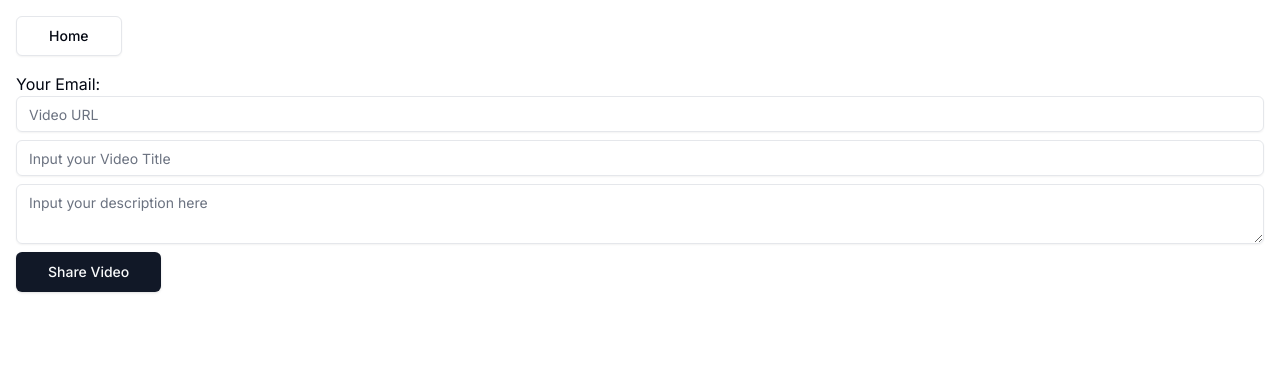
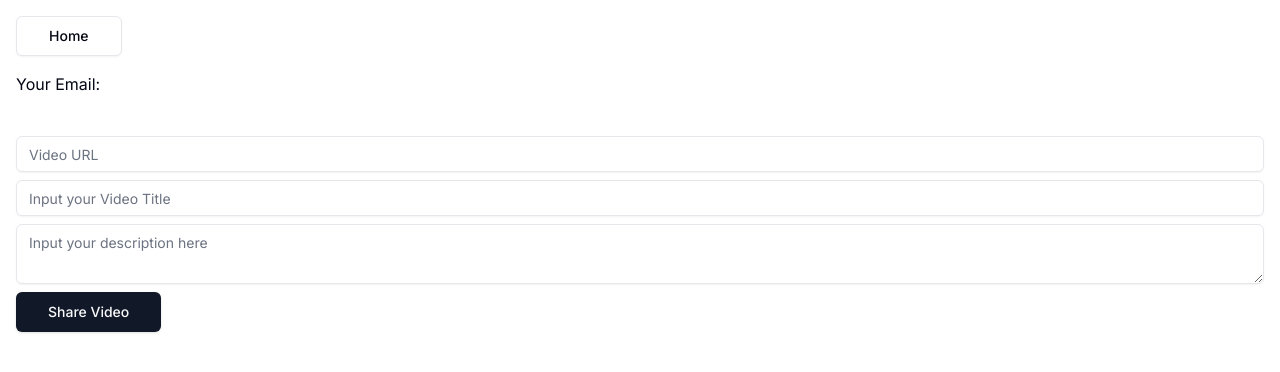
Before and after one commit to dantech0xff/youtube-share-fe, a Next.js app: page /share-video in a window 1280 px wide. Shown: the top 372 px of the page. Built offline with nearby package versions, Linux system fonts and the light colour scheme; no server answers.

Commit message:
Adjust minor UI

```diff
--- a/src/app/page.tsx
+++ b/src/app/page.tsx
@@ -76,6 +76,7 @@ export default function Home() {
                   <CardContent>
                     <div>
                       <a href={'/users/' + userInfoState.user_id}>ID: {userInfoState.user_id}</a>
+                      <br />
                       <a href={'/users/' + userInfoState.user_id}>Email: {userInfoState.email}</a>
                       <div className='flex justify-end'>
                         <Button
--- a/src/app/share-video/page.tsx
+++ b/src/app/share-video/page.tsx
@@ -70,7 +70,13 @@ export default function Page() {
         <a href={'/users/' + (typeof window !== 'undefined' ? localStorage.getItem('user_id') : '')} className='pb-4'>
           Your Email: {email}
         </a>
-        <Input className='mb-2' type='text' placeholder='Video URL' value={videoUrl} onChange={handleVideoUrlChange} />
+        <Input
+          className='mb-2 mt-10'
+          type='text'
+          placeholder='Video URL'
+          value={videoUrl}
+          onChange={handleVideoUrlChange}
+        />
         <Input
           className='mb-2'
           type='text'
```
